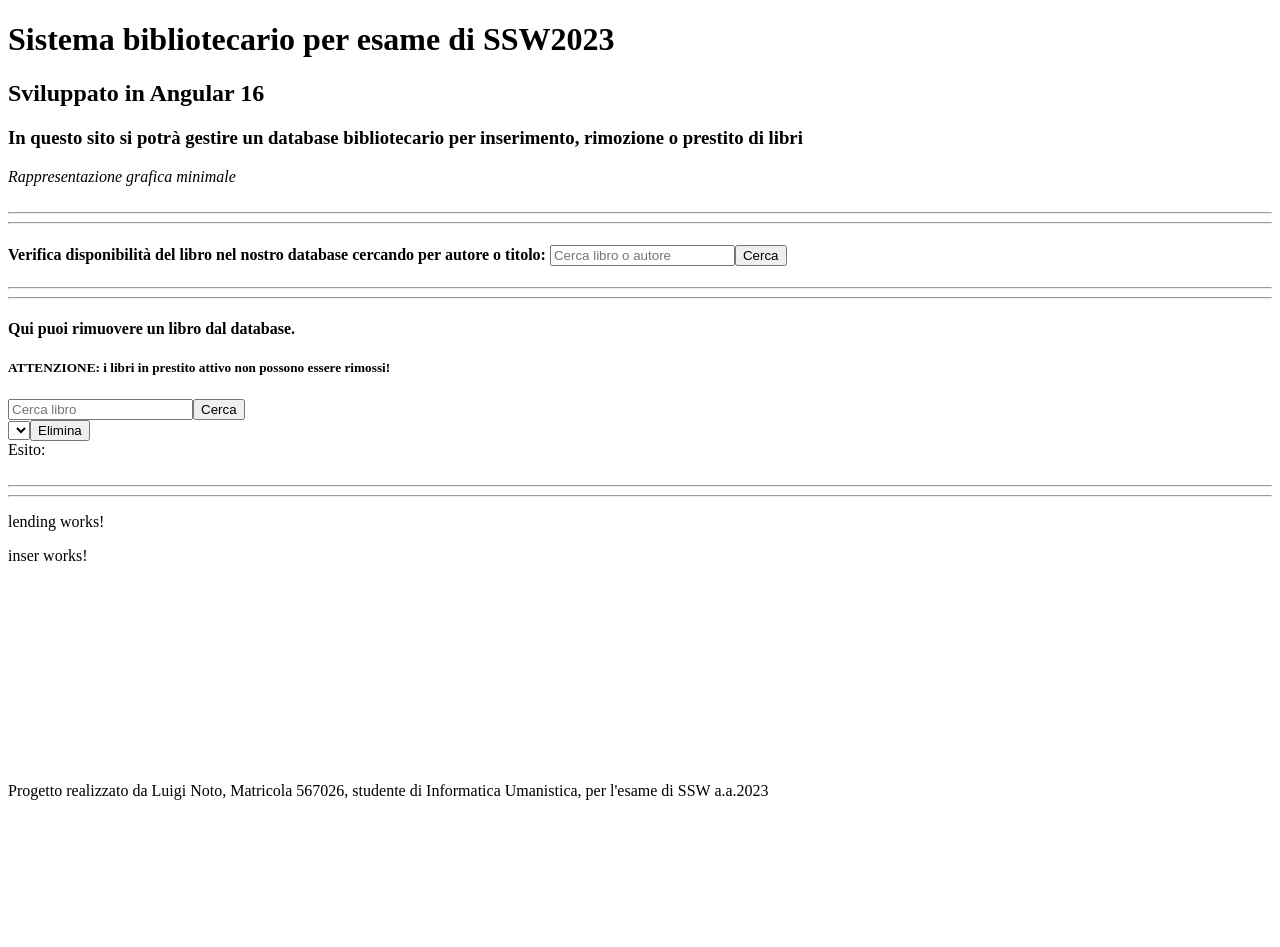
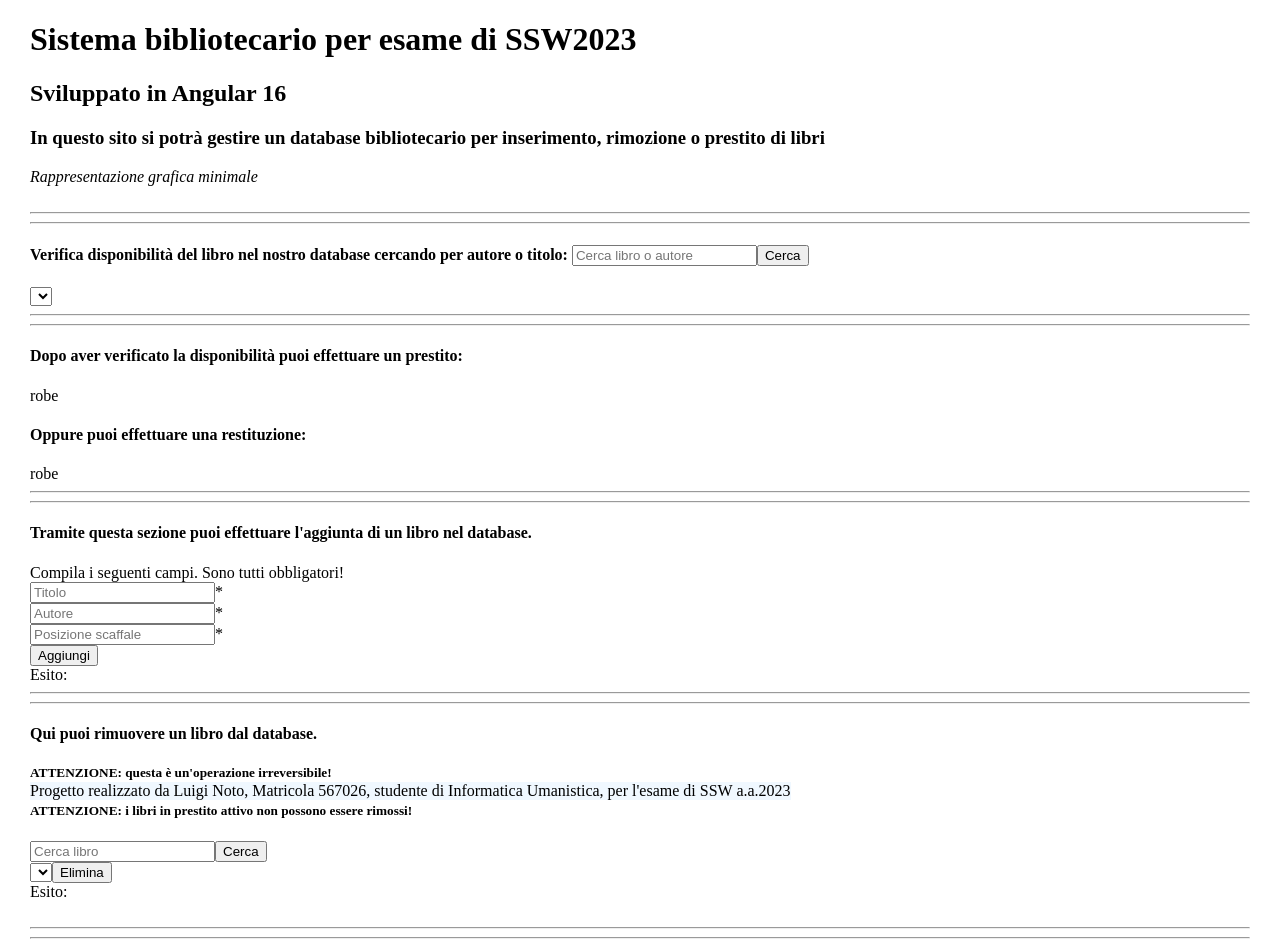
Before and after one commit to Aluisius95/ProgettoSSW, an Angular app: page / in a window 1280 px wide. Before the commit the page ends 800 px from the top, so only its background shows below. Built offline with nearby package versions, Linux system fonts and the light colour scheme.

Commit message:
rimozione dbset e aggiunta insert

```diff
--- a/src/root/db-lib.service.ts
+++ b/src/root/db-lib.service.ts
@@ -6,14 +6,23 @@ import { ajax, AjaxResponse } from 'rxjs/ajax';
   providedIn: 'root',
 })
 export class DblibService {
-  URL: string =
-    'https://eu-central-1.aws.data.mongodb-api.com/app/kvaas-giwjg/endpoint/get?key=0cce527a';
+  URLa: string =
+    'https://eu-central-1.aws.data.mongodb-api.com/app/kvaas-giwjg/endpoint/';
+  URLb: string = "?key=0cce527a"
   constructor() {}
   public getData(): Observable<AjaxResponse<any>> {
     return ajax({
       method: 'GET',
-      url: this.URL,
+      url: this.URLa + "get" + this.URLb,
       crossDomain: true,
     });
   }
+  public setData(listaJSON: string): Observable<AjaxResponse<any>>{
+    return ajax({
+      method: 'POST',
+      body: listaJSON,
+      url: this.URLa + "set" + this.URLb,
+      crossDomain: true
+    })
+  }
 }
--- a/src/root/dbset.service.ts
+++ /dev/null
@@ -1,19 +0,0 @@
-import { Injectable } from '@angular/core';
-import { Observable } from 'rxjs';
-import { ajax, AjaxResponse } from 'rxjs/ajax';
-
-@Injectable({
-  providedIn: 'root'
-})
-export class DbsetService {
-  URL: string = 'https://eu-central-1.aws.data.mongodb-api.com/app/kvaas-giwjg/endpoint/set?key=0cce527a';
-  constructor() { }
-  public setData(listaJSON: string): Observable<AjaxResponse<any>>{
-    return ajax({
-      method: 'POST',
-      body: listaJSON,
-      url: this.URL,
-      crossDomain: true
-    })
-  }
-}
--- a/src/root/insert/insert.component.html
+++ b/src/root/insert/insert.component.html
@@ -1 +1,8 @@
-<p>inser works!</p>
+<h4>Tramite questa sezione puoi effettuare l'aggiunta di un libro nel database.</h4>
+Compila i seguenti campi. Sono tutti obbligatori!<br>
+<input type="text" name="titolo" id="titolo" placeholder="Titolo">*<br>
+<input type="text" name="autore" id="autore" placeholder="Autore">*<br>
+<input type="text" name="posizione" id="posizione" placeholder="Posizione scaffale">*<br>
+<button (click)="add()">Aggiungi</button>
+<div>Esito: <div id="esitoAdd"></div></div>
+<hr><hr>
--- a/src/root/insert/insert.component.ts
+++ b/src/root/insert/insert.component.ts
@@ -1,14 +1,58 @@
 import { Component, OnInit } from '@angular/core';
+import { DblibService } from '../db-lib.service';
+import { CommonModule } from '@angular/common';
+import { AjaxResponse } from 'rxjs/ajax';
+import { libElem } from '../libElem';
+import { single } from 'rxjs';
 
 @Component({
   selector: 'app-insert',
   templateUrl: './insert.component.html',
   styleUrls: ['./insert.component.css'],
+  imports: [
+    CommonModule,
+  ],
+  providers: [DblibService],
   standalone: true,
 })
 export class InsertComponent implements OnInit {
-  constructor() {}
-
+  lista: Array<libElem> = [];
+  add(){
+    var inputT: HTMLInputElement = document.getElementById("titolo") as HTMLInputElement;
+    var inputA: HTMLInputElement = document.getElementById("autore") as HTMLInputElement;
+    var inputP: HTMLInputElement = document.getElementById("posizione") as HTMLInputElement;
+    var titleEl: string = inputT.value;
+    var authorEl: string = inputA.value;
+    var positionEl: string = inputP.value;
+    let msg: number = 0;
+    var listaJSON: string;
+    var output = document.getElementById('esitoAdd');
+    if( titleEl !== '' && authorEl !== '' && positionEl !== '' ){
+      this.ds.getData().subscribe({
+        next: (x: AjaxResponse<any>) => {
+          this.lista = JSON.parse(x.response);
+          this.lista.forEach((selElem: any) => {
+            if (selElem['posizione'] === positionEl)
+              msg = 1;
+              output!.innerHTML = 'Posizione già occupata!';
+          });
+          if( !msg ){
+            var tempEl = new libElem(authorEl, titleEl, positionEl, '');
+            this.lista.push(tempEl);
+            listaJSON = JSON.stringify(this.lista);
+            this.ds.setData(listaJSON).subscribe({
+              next: () => output!.innerHTML = 'Libro aggiunto con successo!',
+              error: (err) => console.error("Errore nell'aggiunta 2" + err)
+            })
+          }
+        },
+        error: (err) => console.error("Errore nell'aggiunta 1" + err)
+      })
+      inputA.value = '';
+      inputT.value = '';
+      inputP.value = '';
+    }
+  }
+  constructor(private ds: DblibService) {}
   ngOnInit() {}
 }
-//selezione db e aggiunta
--- a/src/root/lending/lending.component.html
+++ b/src/root/lending/lending.component.html
@@ -1 +1,6 @@
-<p>lending works!</p>
+<h4>Dopo aver verificato la disponibilità puoi effettuare un prestito:</h4>
+robe
+
+<h4>Oppure puoi effettuare una restituzione:</h4>
+robe
+<hr><hr>
--- a/src/root/remove/remove.component.html
+++ b/src/root/remove/remove.component.html
@@ -1,10 +1,13 @@
-<h4>Qui puoi rimuovere un libro dal database.<h5>ATTENZIONE: i libri in prestito attivo non possono essere rimossi!</h5></h4>
+<h4>Qui puoi rimuovere un libro dal database.
+    <h5>ATTENZIONE: questa è un'operazione irreversibile!</h5>
+    <h5>ATTENZIONE: i libri in prestito attivo non possono essere rimossi!</h5>
+</h4>
 
 <input type="text" name="del" id="del" placeholder="Cerca libro" (keyup.enter)="delBook()"/><button (click)="delBook()">Cerca</button>
 <br>
 <select *ngIf="selezione !== []">
     <option id="el" *ngFor="let del of selezione">{{ del.titolo }}</option>
 </select>
-<button (click)="elim()">Elimina</button>
-<div id="esito">Esito: </div>
+<button (click)="elim()">Elimina</button><br>
+<div>Esito:<div id="esitoRim"></div></div>
 <br><hr><hr>
--- a/src/root/remove/remove.component.ts
+++ b/src/root/remove/remove.component.ts
@@ -3,7 +3,6 @@ import { DblibService } from '../db-lib.service';
 import { CommonModule } from '@angular/common';
 import { AjaxResponse } from 'rxjs/ajax';
 import { libElem } from '../libElem';
-import { DbsetService } from '../dbset.service';
 
 
 @Component({
@@ -34,14 +33,16 @@ export class RemoveComponent implements OnInit {
       },
       error: (err) => console.error('Obs got an error on remove: ' + JSON.stringify(err))
     });
+    input.value = '';
     this.selezione = [];
   }
   selezione: Array<libElem> = [];
 
   elim(){
     var input: HTMLInputElement = document.getElementById("el") as HTMLInputElement;
-    var output = document.getElementById('esito');
+    var output = document.getElementById('esitoRim');
     var element = input.value;
+    let msg: number = 0;
     var listaJSON: string;
     this.ds.getData().subscribe({
       next: (x: AjaxResponse<any>) => {
@@ -50,21 +51,24 @@ export class RemoveComponent implements OnInit {
           if (element !== '' && foundElem['titolo'] === element && foundElem['prestito'] === '' ){
             let x = this.lista.indexOf(foundElem);
             this.lista.splice(x , 1);
+            msg = 1;
           }
         })
         listaJSON = JSON.stringify(this.lista);
-        this.sd.setData(listaJSON).subscribe({
-          next: () =>
-            output!.innerHTML = 'Libro rimosso con successo',
+        this.ds.setData(listaJSON).subscribe({
+          next: () => {
+            if(msg===1)
+              output!.innerHTML = 'Libro rimosso con successo'
+            else
+              output!.innerHTML = 'Libro in prestito!'},
           error: (err) => output!.innerHTML = 'Errore nella rimozione: '+ err.response,
         })
         console.log(listaJSON);
       },
       error: (err) => console.error('Obs got an error on remove: ' + JSON.stringify(err))
     })
-    input.value = '';
     this.selezione = [];
   }
-  constructor(private ds: DblibService, private sd: DbsetService) { }
+  constructor(private ds: DblibService) { }
   ngOnInit() { }
 }
--- a/src/root/root.component.html
+++ b/src/root/root.component.html
@@ -10,11 +10,11 @@
 <hr />
 
 <app-select [selezione]="selezione" (selEvent)="selBook($event)"></app-select>
-<app-remove></app-remove>
 <app-lending></app-lending>
 <app-insert></app-insert>
+<app-remove></app-remove>
 
-<footer style="position: fixed; bottom: 0">
+<footer style="position: fixed; bottom: 0; background-color: aliceblue;">
   Progetto realizzato da Luigi Noto, Matricola 567026, studente di Informatica
   Umanistica, per l'esame di SSW a.a.2023
 </footer>
--- a/src/root/select/select.component.html
+++ b/src/root/select/select.component.html
@@ -1,14 +1,7 @@
 <h4>
     Verifica disponibilità del libro nel nostro database cercando per autore o
     titolo:
-    <input
-      type="text"
-      name="sel"
-      id="sel"
-      placeholder="Cerca libro o autore"
-      (keyup.enter)="selBook()"
-      #inputSel
-    /><button (click)="selBook()">Cerca</button>
+    <input type="text" name="sel" id="sel" placeholder="Cerca libro o autore" (keyup.enter)="selBook()" #inputSel/><button (click)="selBook()">Cerca</button>
   </h4>
 
 
@@ -16,17 +9,17 @@
     Il libro non è presente nel sistema
   </div>
   <div *ngIf="selezione != []">
-    <ul>
-      <li *ngFor="let find of selezione">
-        <p *ngIf="find.prestito == ''">
+    <select>
+      <option *ngFor="let find of selezione">
+        <div *ngIf="find.prestito == ''">
           {{ find.titolo }} di {{ find.autore }} è disponibile in posizione
           {{ find.posizione }}!
-        </p>
-        <p *ngIf="find.prestito != ''">
+        </div>
+        <div *ngIf="find.prestito != ''">
           {{ find.titolo }} di {{ find.autore }} non è disponibile (in prestito)!
-        </p>
-      </li>
-    </ul>
+        </div>
+      </option>
+    </select>
   </div>
 
   <hr />
--- a/src/styles.css
+++ b/src/styles.css
@@ -1 +1,5 @@
 /* You can add global styles to this file, and also import other style files */
+body{
+    margin-left: 30px;
+    margin-right: 30px;
+}
```
Also changed, not shown: 1 other file (tests, documents, lock files or other folders).
